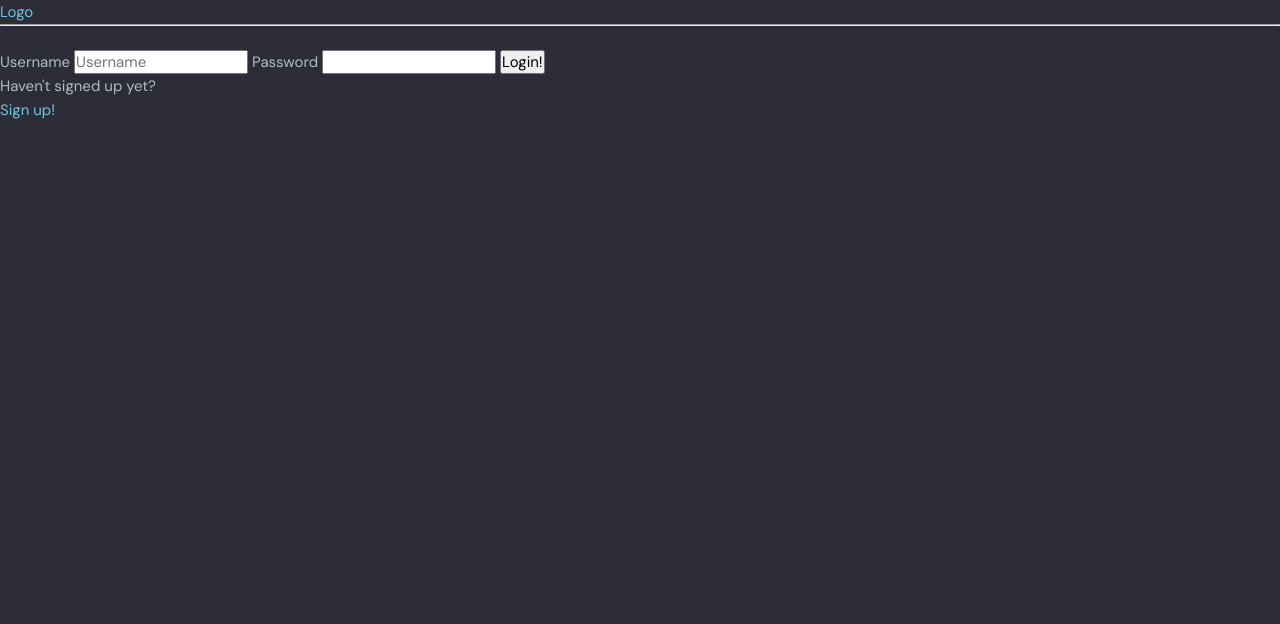
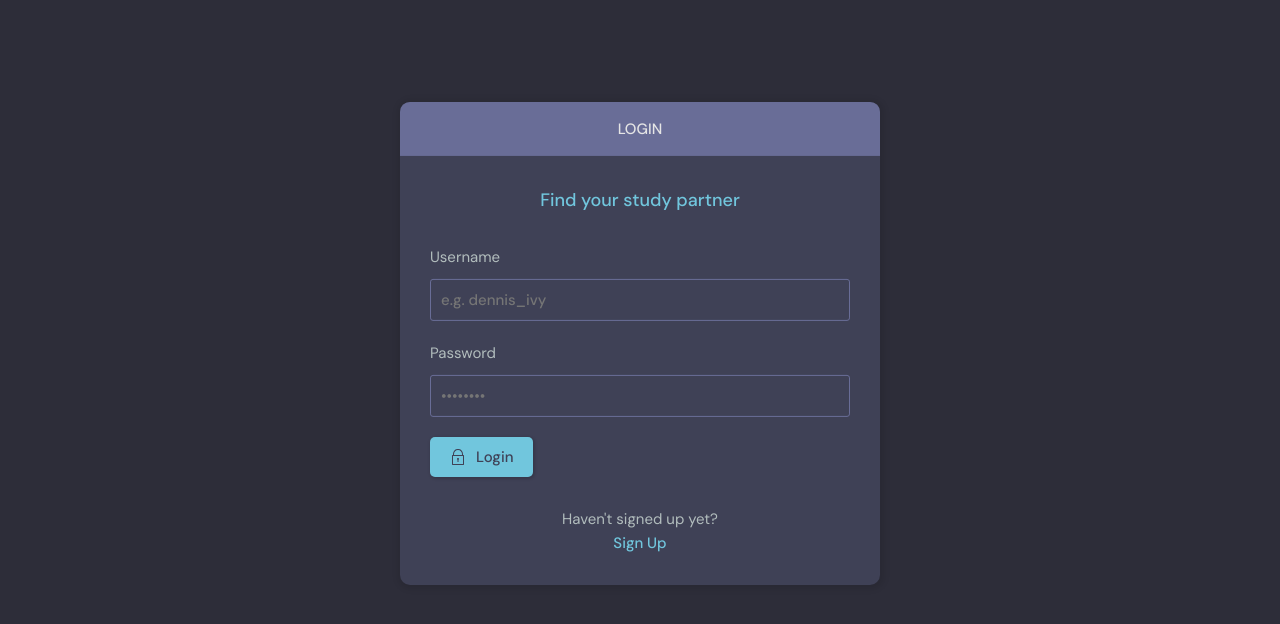
Before and after one commit to Flomasta/fairy_web, a Django app: a page that uses templates/navbar.html in a window 1280 px wide. Shown: the part 76-700 px from the top of the page. Run offline with Django 4.2, Linux system fonts and the light colour scheme.

Commit message:
Created Login and Register form with new layout

```diff
--- a/base/templates/base/login_register.html
+++ b/base/templates/base/login_register.html
@@ -1,30 +1,112 @@
-{% extends 'main.html' %}
+{% include 'main.html' %}
+{% block content %}
+    <main class="auth layout">
+        {% if page == 'login' %}
 
-{% block content %}
-    {% if page == 'login' %}
-        <div>
-            <form action="" method="post">
+            <div class="container">
+                <div class="layout__box">
+                    <div class="layout__boxHeader">
+                        <div class="layout__boxTitle">
+                            <h3>Login</h3>
+                        </div>
+                    </div>
+                    <div class="layout__body">
+                        <h2 class="auth__tagline">Find your study partner</h2>
+
+                        <form class="form" action="" method="post">
                             {% csrf_token %}
-                <label for="">Username
-                    <input type="text" name="username" placeholder="Username">
-                </label>
-                <label for="">Password
-                    <input type="password" name="password">
-                </label>
-                <input type="submit" value="Login!">
+                            <div class="form__group form__group">
+                                <label for="room_name">Username</label>
+                                <input id="username" name="username" type="text" placeholder="e.g. dennis_ivy"/>
+                            </div>
+                            <div class="form__group">
+                                <label for="password">Password</label>
+                                <input
+                                        id="password"
+                                        name="password"
+                                        type="password"
+                                        placeholder="&bull;&bull;&bull;&bull;&bull;&bull;&bull;&bull;"
+                                />
+                            </div>
+
+                            <button class="btn btn--main" type="submit">
+                                <svg
+                                        version="1.1"
+                                        xmlns="http://www.w3.org/2000/svg"
+                                        width="32"
+                                        height="32"
+                                        viewBox="0 0 32 32"
+                                >
+                                    <title>lock</title>
+                                    <path
+                                            d="M27 12h-1v-2c0-5.514-4.486-10-10-10s-10 4.486-10 10v2h-1c-0.553 0-1 0.447-1 1v18c0 0.553 0.447 1 1 1h22c0.553 0 1-0.447 1-1v-18c0-0.553-0.447-1-1-1zM8 10c0-4.411 3.589-8 8-8s8 3.589 8 8v2h-16v-2zM26 30h-20v-16h20v16z"
+                                    ></path>
+                                    <path
+                                            d="M15 21.694v4.306h2v-4.306c0.587-0.348 1-0.961 1-1.694 0-1.105-0.895-2-2-2s-2 0.895-2 2c0 0.732 0.413 1.345 1 1.694z"
+                                    ></path>
+                                </svg>
+
+                                Login
+                            </button>
                         </form>
+
+                        <div class="auth__action">
+                            <p>Haven't signed up yet?</p>
+                            <a href="{% url 'register_page' %}" class="btn btn--link">Sign Up</a>
                         </div>
-        <p>Haven't signed up yet?</p>
-        <a href="{% url 'register_page' %}">Sign up!</a>
+                    </div>
+                </div>
+            </div>
         {% else %}
-        <div>
-            <form action="" method="post">
+
+            <div class="container">
+                <div class="layout__box">
+                    <div class="layout__boxHeader">
+                        <div class="layout__boxTitle">
+                            <h3>Registration</h3>
+                        </div>
+                    </div>
+                    <div class="layout__body">
+                        <h2 class="auth__tagline">Find your study partner</h2>
+
+                        <form class="form" action="" method="post">
                             {% csrf_token %}
-                {{ form.as_p }}
-                <input type="submit" value="Register">
+                            {% for field in form %}
+                                <div class="form__group form__group">
+                                    <label for="room_name">{{ field.label }}</label>
+                                    {{ field }}
+                                </div>
+                            {% endfor %}
+
+
+                            <button class="btn btn--main" type="submit">
+                                <svg
+                                        version="1.1"
+                                        xmlns="http://www.w3.org/2000/svg"
+                                        width="32"
+                                        height="32"
+                                        viewBox="0 0 32 32"
+                                >
+                                    <title>lock</title>
+                                    <path
+                                            d="M27 12h-1v-2c0-5.514-4.486-10-10-10s-10 4.486-10 10v2h-1c-0.553 0-1 0.447-1 1v18c0 0.553 0.447 1 1 1h22c0.553 0 1-0.447 1-1v-18c0-0.553-0.447-1-1-1zM8 10c0-4.411 3.589-8 8-8s8 3.589 8 8v2h-16v-2zM26 30h-20v-16h20v16z"
+                                    ></path>
+                                    <path
+                                            d="M15 21.694v4.306h2v-4.306c0.587-0.348 1-0.961 1-1.694 0-1.105-0.895-2-2-2s-2 0.895-2 2c0 0.732 0.413 1.345 1 1.694z"
+                                    ></path>
+                                </svg>
+
+                                Register!
+                            </button>
                         </form>
+
+                        <div class="auth__action">
                             <p>Already signed up?</p>
-            <a href="{% url 'login_page' %}">Login!</a>
+                            <a href="{% url 'login_page' %}" class="btn btn--link">Login</a>
+                        </div>
+                    </div>
+                </div>
             </div>
         {% endif %}
+    </main>
 {% endblock %}
--- a/templates/navbar.html
+++ b/templates/navbar.html
@@ -77,8 +77,3 @@
         </nav>
     </div>
 </header>
-
-<a href="/">Logo</a>
-<hr>
-
-<br>
```
Also changed, not shown: base/templates/base/delete.html (+33 -7 lines), base/templates/base/delete_old.html (added, +10 -0 lines), base/templates/base/login_register_old.html (added, +30 -0 lines). Lines whose indentation alone changed are shown as unchanged.
